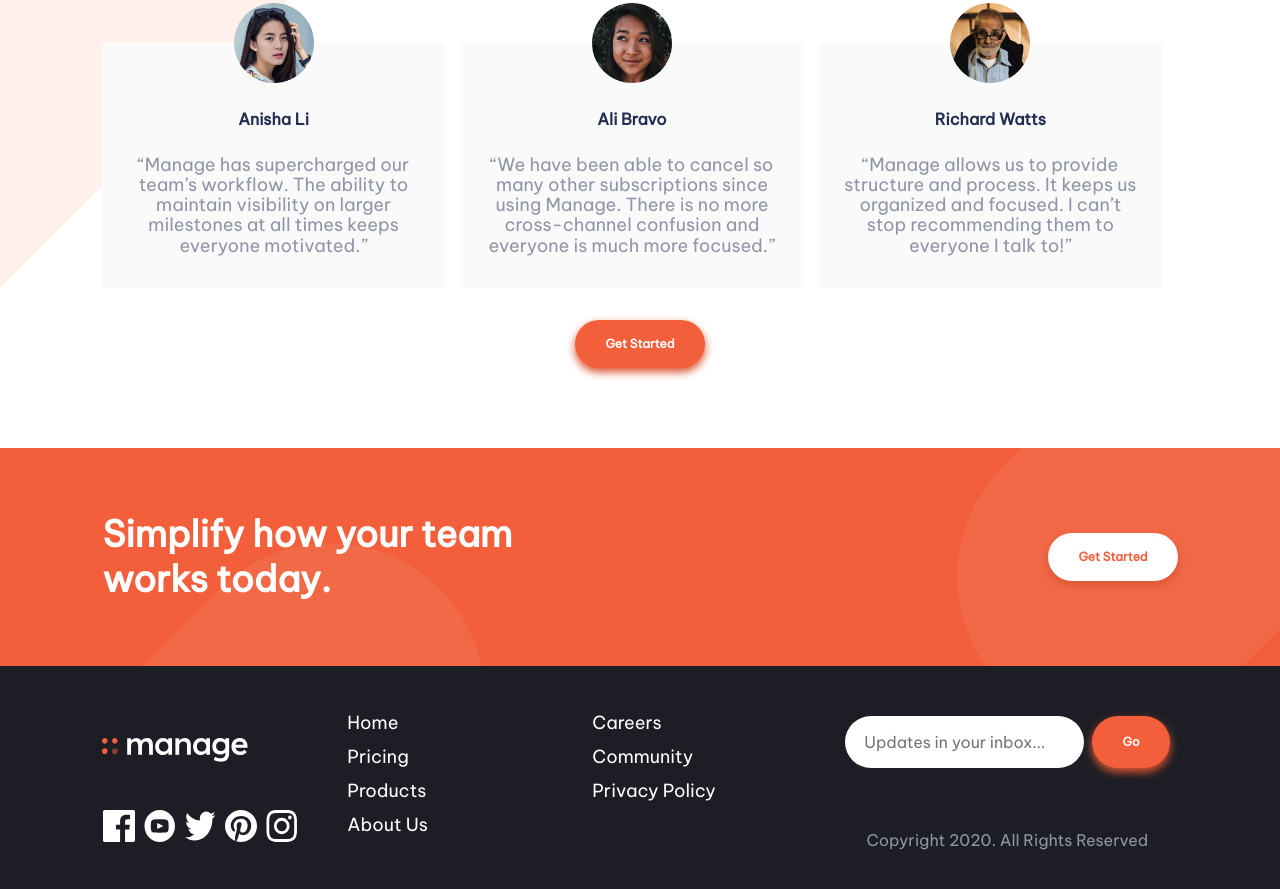
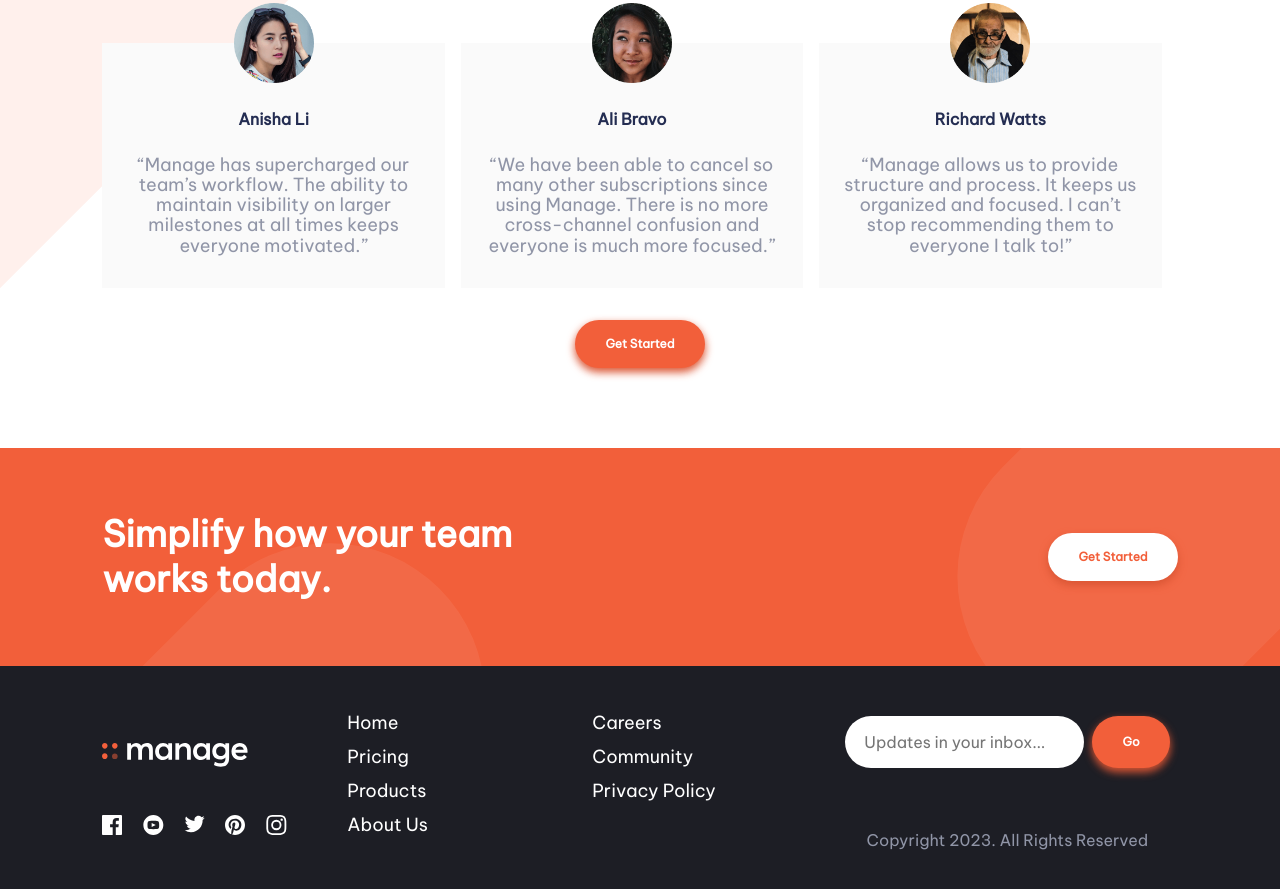
Before and after one commit to kibzrael/manage, a website built with Vite: page index.html in a window 1280 px wide. Shown: the part 1618-2507 px from the top of the page. Built offline with nearby package versions, Linux system fonts and the light colour scheme.

Commit message:
update footer

```diff
--- a/index.html
+++ b/index.html
@@ -7,15 +7,13 @@
     <link
       rel="shortcut icon"
       href="images/favicon-32x32.png"
-      type="image/x-icon"
-    />
+      type="image/x-icon" />
     <link rel="stylesheet" href="style.css" />
     <title>Frontend Mentor | Manage landing page</title>
     <meta name="title" content="Frontend Mentor | Manage landing page" />
     <meta
       name="description"
-      content="A responsive portfolio website that acts as a landing page for 'Manage'. The site is built using plain HTML and CSS, bundled with Vite and hosted on Netlify."
-    />
+      content="A responsive portfolio website that acts as a landing page for 'Manage'. The site is built using plain HTML and CSS, bundled with Vite and hosted on Netlify." />
 
     <!-- Open Graph / Facebook -->
     <meta property="og:type" content="website" />
@@ -23,28 +21,23 @@
     <meta property="og:title" content="Frontend Mentor | Manage landing page" />
     <meta
       property="og:description"
-      content="A responsive portfolio website that acts as a landing page for 'Manage'. The site is built using plain HTML and CSS, bundled with Vite and hosted on Netlify."
-    />
+      content="A responsive portfolio website that acts as a landing page for 'Manage'. The site is built using plain HTML and CSS, bundled with Vite and hosted on Netlify." />
     <meta
       property="og:image"
-      content="https://manage.raelcode.tech/images/meta-image.png"
-    />
+      content="https://manage.raelcode.tech/images/meta-image.png" />
 
     <!-- Twitter -->
     <meta property="twitter:card" content="summary_large_image" />
     <meta property="twitter:url" content="https://manage.raelcode.tech/" />
     <meta
       property="twitter:title"
-      content="Frontend Mentor | Manage landing page"
-    />
+      content="Frontend Mentor | Manage landing page" />
     <meta
       property="twitter:description"
-      content="A responsive portfolio website that acts as a landing page for 'Manage'. The site is built using plain HTML and CSS, bundled with Vite and hosted on Netlify."
-    />
+      content="A responsive portfolio website that acts as a landing page for 'Manage'. The site is built using plain HTML and CSS, bundled with Vite and hosted on Netlify." />
     <meta
       property="twitter:image"
-      content="https://manage.raelcode.tech/images/meta-image.png"
-    />
+      content="https://manage.raelcode.tech/images/meta-image.png" />
 
     <script type="module" src="/main.js" defer></script>
   </head>
@@ -66,14 +59,12 @@
           src="images/icon-hamburger.svg"
           alt="Menu"
           class="menu"
-          id="icon-hamburger"
-        />
+          id="icon-hamburger" />
         <img
           src="images/icon-close.svg"
           alt="Close"
           class="close sm-hidden"
-          id="icon-close"
-        />
+          id="icon-close" />
       </button>
     </header>
     <main>
@@ -92,8 +83,7 @@
           id="intro-illustration"
           class="intro-illustration"
           src="images/illustration-intro.svg"
-          alt="Intro Illustration"
-        />
+          alt="Intro Illustration" />
       </section>
       <section id="benefits" class="columns">
         <div>
@@ -134,7 +124,7 @@
       <section id="quotes">
         <h2 class="title-md">What they’ve said</h2>
         <div class="carousel">
-          <div id="item-1" class="carousel-item">
+          <article id="item-1" class="carousel-item">
             <img src="images/avatar-anisha.png" alt="Anisha's Avatar" />
             <h3 class="title-sm">Anisha Li</h3>
             <p class="body-text">
@@ -142,8 +132,8 @@
               maintain visibility on larger milestones at all times keeps
               everyone motivated.”
             </p>
-          </div>
-          <div id="item-2" class="carousel-item">
+          </article>
+          <article id="item-2" class="carousel-item">
             <img src="images/avatar-ali.png" alt="Ali's Avatar" />
             <h3 class="title-sm">Ali Bravo</h3>
             <p class="body-text">
@@ -151,8 +141,8 @@
               using Manage. There is no more cross-channel confusion and
               everyone is much more focused.”
             </p>
-          </div>
-          <div id="item-3" class="carousel-item">
+          </article>
+          <article id="item-3" class="carousel-item">
             <img src="images/avatar-richard.png" alt="Richard's Avatar" />
             <h3 class="title-sm">Richard Watts</h3>
             <p class="body-text">
@@ -160,8 +150,8 @@
               organized and focused. I can’t stop recommending them to everyone
               I talk to!”
             </p>
-          </div>
-          <div id="item-4" class="carousel-item">
+          </article>
+          <article id="item-4" class="carousel-item">
             <img src="images/avatar-shanai.png" alt="Shanai's Avatar" />
             <h3 class="title-sm">Shanai Gough</h3>
             <p class="body-text">
@@ -169,7 +159,7 @@
               projects from anywhere. It keeps the whole team in-sync without
               being intrusive.”
             </p>
-          </div>
+          </article>
         </div>
         <ol class="carousel-indicators">
           <li class="carousel-indicator active"></li>
@@ -190,11 +180,15 @@
       <div class="footer-links reverse">
         <img src="images/logo light.svg" alt="Manage Logo" />
         <div class="social-links">
-          <img src="images/icon-facebook.svg" alt="Facebook" />
-          <img src="images/icon-youtube.svg" alt="Youtube" />
-          <img src="images/icon-twitter.svg" alt="Twitter" />
-          <img src="images/icon-pinterest.svg" alt="Pinterest" />
-          <img src="images/icon-instagram.svg" alt="Instagram" />
+          <a href="#"><img src="images/icon-facebook.svg" alt="Facebook" /></a>
+          <a href="#"><img src="images/icon-youtube.svg" alt="Youtube" /></a>
+          <a href="#"><img src="images/icon-twitter.svg" alt="Twitter" /></a>
+          <a href="#"
+            ><img src="images/icon-pinterest.svg" alt="Pinterest"
+          /></a>
+          <a href="#"
+            ><img src="images/icon-instagram.svg" alt="Instagram"
+          /></a>
         </div>
       </div>
       <nav class="flow1">
@@ -218,11 +212,10 @@
             type="email"
             name="email"
             id="email"
-            placeholder="Updates in your inbox..."
-          />
+            placeholder="Updates in your inbox..." />
           <button class="button" type="submit">Go</button>
         </form>
-        <p class="copyright">Copyright 2020. All Rights Reserved</p>
+        <p class="copyright">Copyright 2023. All Rights Reserved</p>
       </div>
     </footer>
   </body>
```
